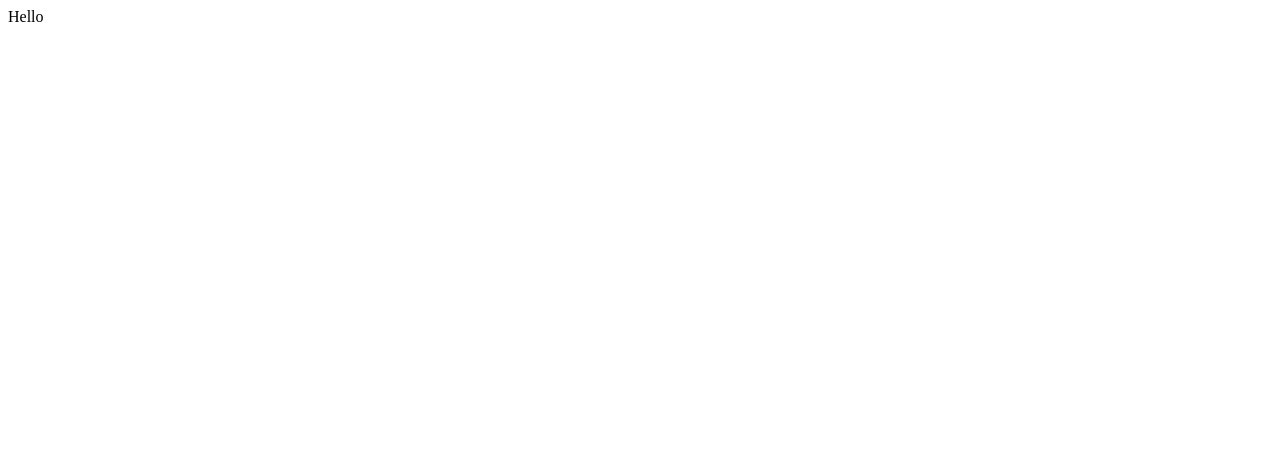
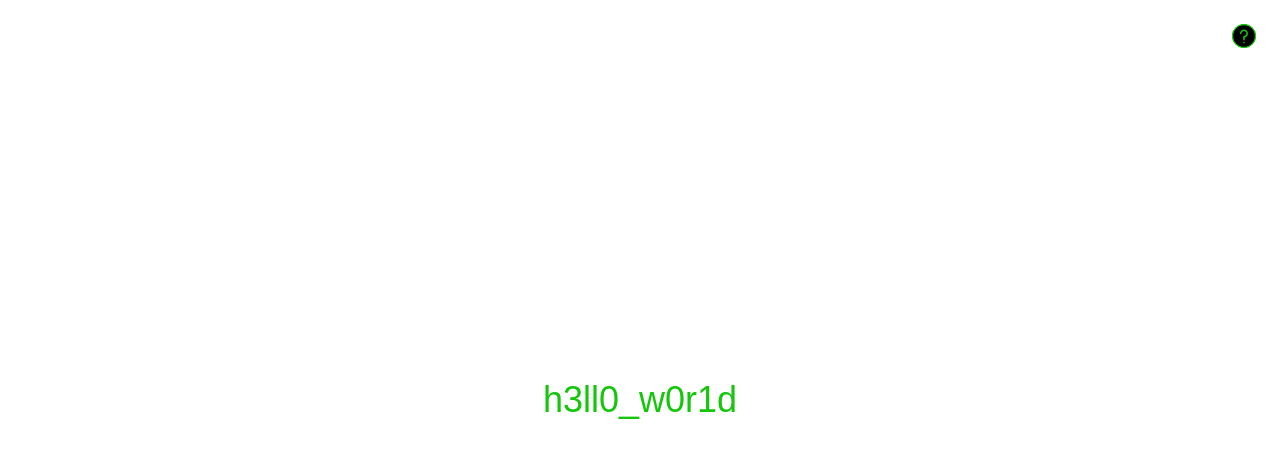
Before and after one commit to shtabnoy/shtabnoy, a React app: page / in a window 1280 px wide. Shown: the top 458 px of the page. Built offline with nearby package versions, Linux system fonts and the light colour scheme; the HTML template or start-up script is replaced by a standard one.

Commit message:
misc: styles, webpack, package.json

```diff
--- a/index.html
+++ b/index.html
@@ -3,7 +3,7 @@
   <head>
     <meta charset="UTF-8" />
     <meta name="viewport" content="width=device-width, initial-scale=1" />
-    <title>Stabnoy</title>
+    <title>Shtabnoy</title>
   </head>
   <body>
     <div id="root"></div>
--- a/src/App.scss
+++ b/src/App.scss
@@ -1,13 +1,13 @@
-@import url('https://fonts.googleapis.com/css2?family=Comfortaa:wght@300;400;500;600;700&display=swap');
-@import url('https://fonts.googleapis.com/css2?family=Playfair+Display:ital,wght@0,400;0,700;1,400&display=swap');
-@import url('https://fonts.googleapis.com/css2?family=Oswald:wght@400;500;600;700&display=swap');
-@import url('https://fonts.googleapis.com/css2?family=Josefin+Sans:ital@0;1&display=swap');
+@import url('https://fonts.googleapis.com/css2?family=Courier+Prime:wght@400;700&display=swap');
+@import url('https://fonts.googleapis.com/css2?family=IBM+Plex+Mono:wght@400;700&display=swap');
 
 html,
 body,
 #root {
   margin: 0;
   height: 100%;
+  background: #0c0c0c;
+  color: #16c60c;
 }
 
 h1,
@@ -16,18 +16,22 @@ h3,
 h4,
 h5,
 h6 {
-  font-family: 'Oswald';
+  font-family: 'IBM Plex Mono';
   font-weight: 400;
-  line-height: 44px;
-  font-size: 36px;
 }
 
 body,
 button,
 input,
 textarea {
-  font-family: 'Comfortaa', cursive;
+  font-family: 'IBM Plex Mono';
   font-weight: 400;
-  line-height: 30px;
-  font-size: 16px;
 }
+
+ul {
+  margin: 0;
+  padding: 12px 40px;
+  li {
+    line-height: 24px;
+  }
+}
--- a/src/App.tsx
+++ b/src/App.tsx
@@ -1,7 +1,293 @@
-import React from 'react'
+import React, { useState, useEffect, useRef } from 'react'
+import styled from '@emotion/styled'
+
+const Main = styled.main`
+  .central-station {
+    position: absolute;
+    top: 50%;
+    left: 50%;
+    transform: translate(-50%, -50%);
+  }
+
+  .about {
+    background-color: rgba(255, 255, 255, 0.2);
+    padding: 12px;
+    padding-left: 40px;
+    border-radius: 12px;
+    h2 {
+      margin-top: 0;
+    }
+  }
+
+  .menu {
+    position: absolute;
+    top: 48px;
+    li {
+      margin-bottom: 12px;
+      a {
+        color: #16c60c;
+        text-decoration: none;
+        &:hover {
+          border-bottom: 1px solid #16c60c;
+        }
+      }
+    }
+  }
+
+  input {
+    line-height: 44px;
+    font-size: 36px;
+    border: none;
+    background: none;
+    outline: none;
+    color: #16c60c;
+    text-align: center;
+  }
+
+  .question {
+    position: absolute;
+    right: 24px;
+    top: 24px;
+    svg {
+      width: 24px;
+      height: 24px;
+      cursor: pointer;
+      transition: all 0.4s ease-in-out;
+      &:hover {
+        /* transform: rotate(360deg); */
+        circle {
+          fill: #16c60c;
+          /* stroke: #0c0c0c; */
+        }
+        path,
+        rect {
+          fill: #0c0c0c;
+        }
+      }
+      path,
+      rect {
+        fill: #16c60c;
+      }
+      circle {
+        stroke: #16c60c;
+        stroke-width: 16px;
+      }
+    }
+
+    .popup {
+      background-color: rgba(255, 255, 255, 0.2);
+      border-radius: 12px;
+      display: none;
+      position: absolute;
+      top: 38px;
+      right: -13px;
+      width: 320px;
+      margin: 0;
+      direction: rtl;
+      list-style: square;
+      &::after {
+        content: '';
+        position: absolute;
+        display: block;
+        top: -8px;
+        right: 17px;
+        width: 0;
+        height: 0;
+        border-left: 8px solid transparent;
+        border-right: 8px solid transparent;
+        border-bottom: 8px solid rgba(255, 255, 255, 0.2);
+      }
+    }
+  }
+
+  .cross {
+    position: absolute;
+    top: 5px;
+    left: 5px;
+    svg {
+      width: 24px;
+      height: 24px;
+      cursor: pointer;
+      transition: all 0.4s ease-in-out;
+      &:hover {
+        /* transform: rotate(360deg);
+         */
+        path {
+          fill: #ffffff;
+        }
+      }
+      path {
+        fill: #16c60c;
+      }
+    }
+  }
+
+  a {
+    color: #16c60c;
+    text-decoration: none;
+    &:hover {
+      border-bottom: 1px solid #16c60c;
+    }
+  }
+`
+
+const initialPhrase = 'h3ll0_w0r1d'
+
+const questionMark = () => {
+  return (
+    <div
+      className="question"
+      onClick={() => {
+        const popup = document.querySelector('.popup') as HTMLDivElement
+        if (popup.style.display == 'block') {
+          popup.style.display = 'none'
+        } else {
+          popup.style.display = 'block'
+        }
+      }}
+    >
+      <svg viewBox="0 0 282 282" xmlns="http://www.w3.org/2000/svg">
+        <circle cx="141" cy="141" r="135" />
+        <path
+          d="M140.744,65.326c-26.002,0-47.157,21.154-47.157,47.157c0,4.971,4.029,9,9,9s9-4.029,9-9
+		c0-16.077,13.08-29.157,29.157-29.157s29.157,13.08,29.157,29.157s-13.08,29.157-29.157,29.157c-4.971,0-9,4.029-9,9v34.601
+		c0,4.971,4.029,9,9,9s9-4.029,9-9v-26.462c21.712-4.214,38.157-23.371,38.157-46.296C187.901,86.48,166.747,65.326,140.744,65.326z
+		"
+        />
+        <path
+          d="M140.744,208.164c-2.37,0-4.69,0.96-6.36,2.63c-1.68,1.68-2.64,4-2.64,6.37s0.96,4.689,2.64,6.359
+		c1.67,1.681,3.99,2.641,6.36,2.641c2.37,0,4.69-0.96,6.36-2.641c1.68-1.67,2.64-3.989,2.64-6.359s-0.96-4.69-2.64-6.37
+		C145.434,209.124,143.114,208.164,140.744,208.164z"
+        />
+      </svg>
+      <ul className="popup">
+        <li>Type &quot;blog&quot; to go to the blog</li>
+        <li>Type &quot;about&quot; to see info about me</li>
+        <li>Type &quot;lock&quot; to see the lock</li>
+      </ul>
+    </div>
+  )
+}
+
+const crossIcon = (close: any) => {
+  return (
+    <div className="cross" onClick={close}>
+      <svg xmlns="http://www.w3.org/2000/svg" viewBox="0 0 512 512">
+        <path
+          d="M343.586,315.302L284.284,256l59.302-59.302c7.81-7.81,7.811-20.473,0.001-28.284c-7.812-7.811-20.475-7.81-28.284,0
+			L256,227.716l-59.303-59.302c-7.809-7.811-20.474-7.811-28.284,0c-7.81,7.811-7.81,20.474,0.001,28.284L227.716,256
+			l-59.302,59.302c-7.811,7.811-7.812,20.474-0.001,28.284c7.813,7.812,20.476,7.809,28.284,0L256,284.284l59.303,59.302
+			c7.808,7.81,20.473,7.811,28.284,0C351.398,335.775,351.397,323.112,343.586,315.302z"
+        />
+      </svg>
+    </div>
+  )
+}
 
 const App: React.FC<{}> = () => {
-  return <div>Hello</div>
+  const [text, setText] = useState('')
+  const [animation, setAnimation] = useState(true)
+  const [aboutVisible, setAboutVisible] = useState(false)
+  const [lockVisible, setLockVisible] = useState(false)
+  const inputRef = useRef()
+
+  useEffect(() => {
+    const animateHelloWorld = () => {
+      window.setTimeout(() => {
+        if (text.length < initialPhrase.length) {
+          setText(text + initialPhrase[text.length])
+        }
+        if (text.length === initialPhrase.length) {
+          if (inputRef.current) (inputRef.current as HTMLInputElement).focus()
+          setAnimation(false)
+        }
+      }, 100)
+    }
+    if (animation) animateHelloWorld()
+  }, [text])
+
+  return (
+    <Main>
+      {questionMark()}
+      {lockVisible ? (
+        <div className="central-station">
+          <pre>{`
+                *@@@@@@@@*
+             %@@@#       #@@@%
+          @@@.   (&@@@@@&)   .@@@
+        .@@   @@@&       &@@@   @@.
+       .@@  (@@             @@)  @@.
+       @@   @@               @@   @@
+       @@   @@               @@   @@
+       @@   @@               @@   @@
+    (@@@@@@@@@@@@@@@@@@@@@@@@@@@@@@@@@)
+  *@@                                 @@*
+  *@(                                 )@*
+  *@(                                 )@*
+  *@(            (@@@@@@@             )@*
+  *@(           .@@     @@            )@*
+  *@(            %@@* &@@             )@*
+  *@(             @@  (@@             )@*
+  *@(            %@@@@@@@             )@*
+  *@(                                 )@*
+  *@(                                 )@*
+  *@@                                 @@*
+    (@@@@@@@@@@@@@@@@@@@@@@@@@@@@@@@@@)
+          `}</pre>
+        </div>
+      ) : aboutVisible ? (
+        <div className="central-station">
+          <div className="about">
+            {crossIcon(() => {
+              setAboutVisible(false)
+              setText(initialPhrase)
+            })}
+            <h2>Denis Shtabnoy</h2>
+            <h3>
+              <a href="mailto:denis@shtabnoy.com">denis@shtabnoy.com</a>
+            </h3>
+            <ul>
+              <li>
+                <a href="https://github.com/shtabnoy">Developer</a>
+              </li>
+              <li>
+                <a href="https://medium.com/@fractal_bit">Blockchain adept</a>
+              </li>
+              <li>
+                <a href="https://www.youtube.com/channel/UCHbZse_bQNdU2PuD1WmCirg">
+                  Musician
+                </a>
+              </li>
+            </ul>
+          </div>
+        </div>
+      ) : (
+        <div className="central-station">
+          <input
+            ref={inputRef}
+            type="text"
+            value={text}
+            onChange={({ target: { value } }) => {
+              setText(value)
+            }}
+            onKeyDown={({ keyCode }) => {
+              if (keyCode == 13) {
+                if (text === 'blog') {
+                  location.href = 'https://blog.shtabnoy.com'
+                }
+                if (text === 'about') {
+                  setAboutVisible(true)
+                }
+                if (text === 'lock') {
+                  setLockVisible(true)
+                }
+              }
+            }}
+          />
+        </div>
+      )}
+    </Main>
+  )
 }
 
 export default App
```
Also changed, not shown: package.json (+3 -5 lines), webpack.prod.js (+7 -1 lines), 3 other files (tests, documents, lock files or other folders).
